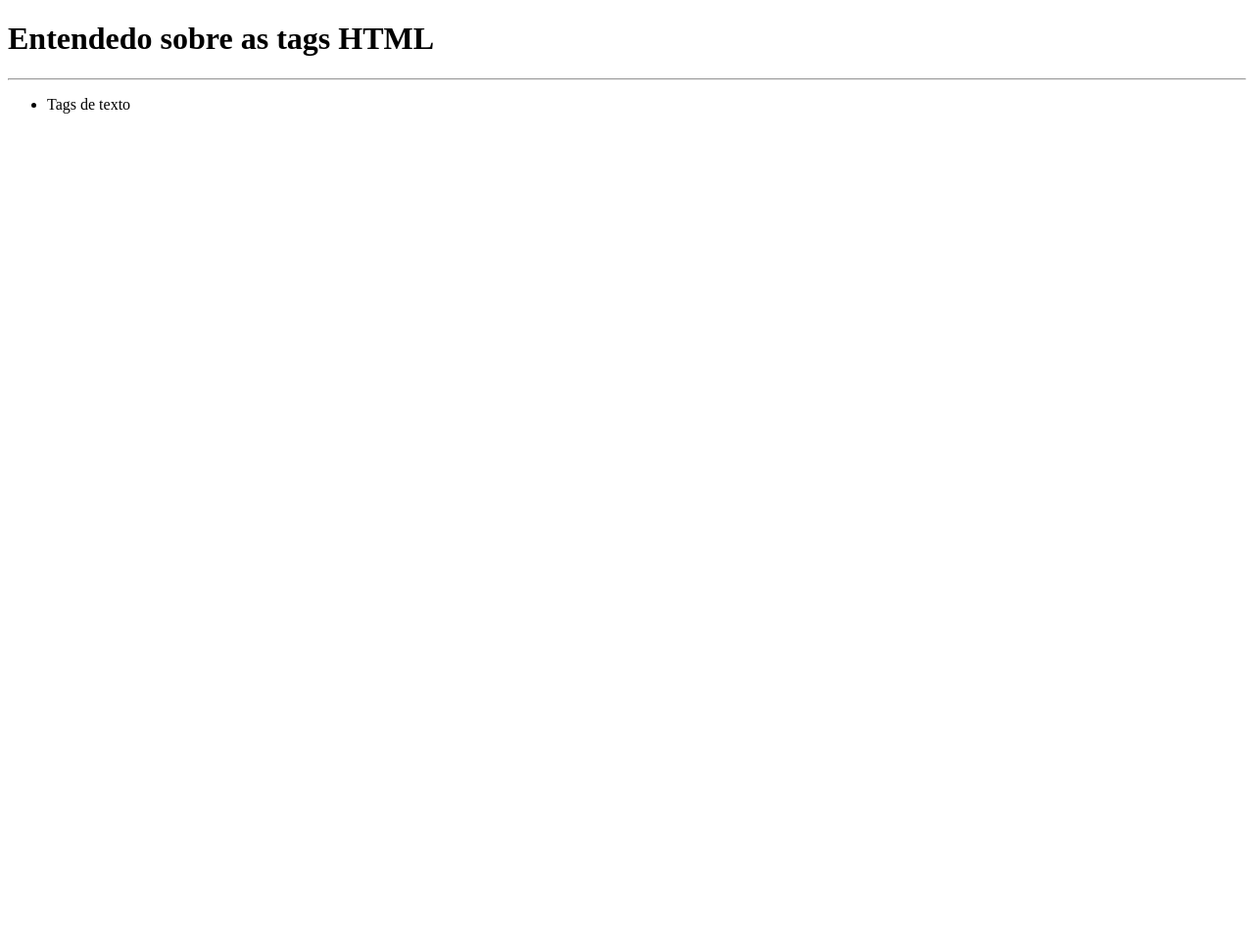
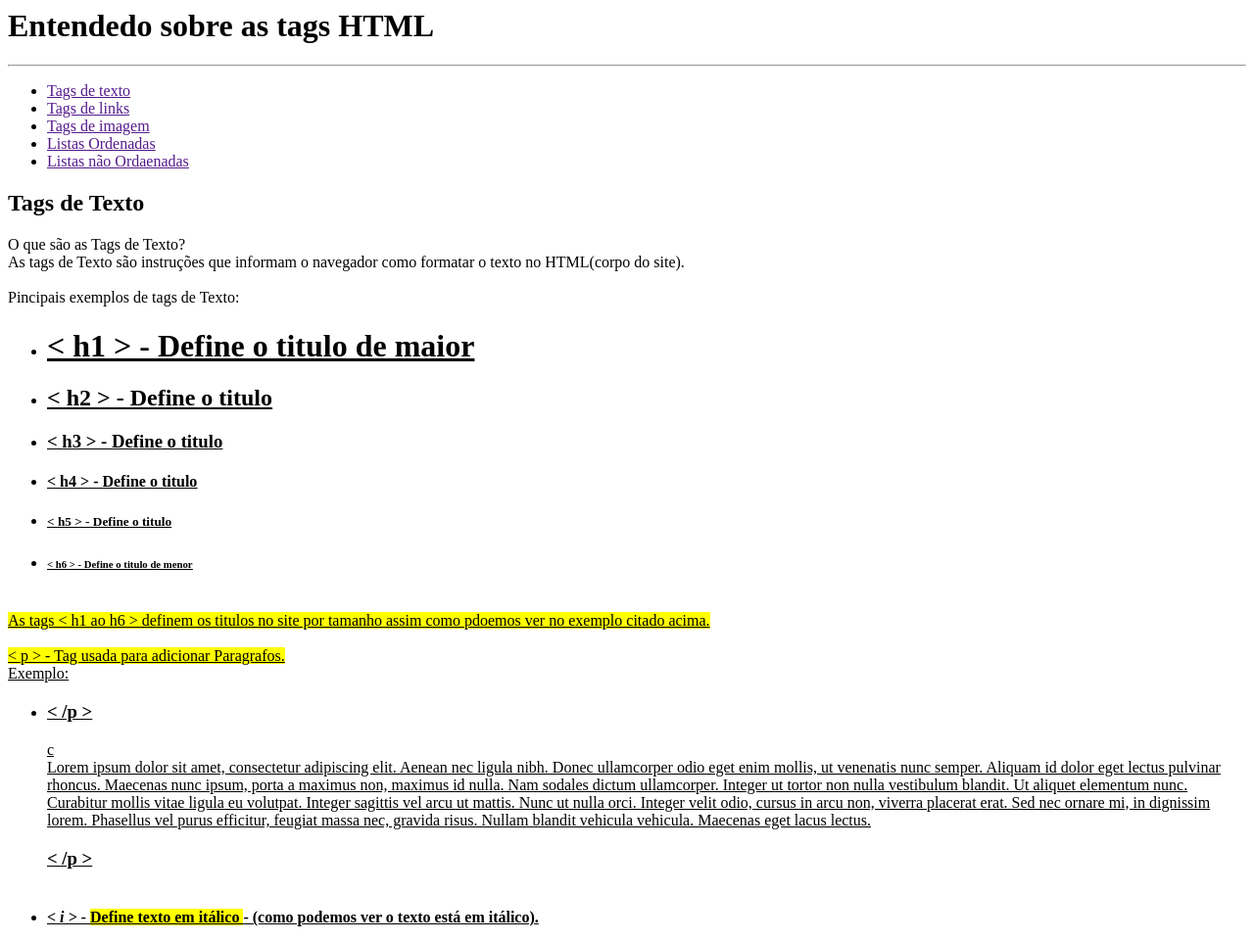
Before and after one commit to Carlosjrv25/Trilha-html-01, a plain HTML site: page src/index.html in a window 1280 px wide. Shown: the whole page at 98% size. Before the commit the page ends 800 px from the top, so only its background shows below. Drawn offline with Linux system fonts and the light colour scheme.

Commit message:
alteração feita

```diff
--- a/src/index.html
+++ b/src/index.html
@@ -1,5 +1,4 @@
-<!DOCTYPE html>
-<html lang="en">
+<html>
 <head>
     <meta charset="UTF-8">
     <meta name="viewport" content="width=device-width, initial-scale=1.0">
@@ -10,11 +9,48 @@
 <body>
 
 <h1>Entendedo sobre as tags HTML</h1>
-<hr/>
+<hr>
 <ul>
-<li>Tags de texto</li>
+    <li><a href="">Tags de texto</li></a>
+    <li><a href="">Tags de links</li></a>
+    <li><a href="">Tags de imagem</li></a>
+    <li><a href="">Listas Ordenadas</li></a>
+    <li><a href="">Listas não Ordaenadas</li></a>
 
 </ul>
+
+<h2>Tags de Texto</h2>
+<p>
+    O que são as Tags de Texto?<br>
+
+ As tags de Texto são instruções que informam o navegador como formatar o texto no HTML(corpo do site). <br><br>
+Pincipais exemplos de tags de Texto:
+   <ul>
+    <li><h1><u>< h1 > - Define o titulo de maior </h1></li>
+    <li><h2><u>< h2 > - Define o titulo </u></h2></li>
+    <li><h3><u>< h3 > - Define o titulo </u></h3></li>
+    <li><h4><u>< h4 > - Define o titulo </u></h4></li>
+    <li><h5><u>< h5 > - Define o titulo</u></h5></li>
+    <li> <h6><u>< h6 > - Define o titulo de menor</u></h6></li>
+</ul><br>
+  <mark> As tags < h1 ao h6 > definem os titulos no site por tamanho assim como pdoemos ver no exemplo citado acima.</mark> <br><br>
+  <mark> < p > - Tag usada para adicionar Paragrafos. </mark><br>
+
+  Exemplo: <br>
+ <ul>
+    <li><h3> < /p > </h3>c<br>
+   <H>Lorem ipsum dolor sit amet, consectetur adipiscing elit. Aenean nec ligula nibh. Donec ullamcorper odio eget enim mollis, ut venenatis nunc semper. Aliquam id dolor eget lectus pulvinar rhoncus. Maecenas nunc ipsum, porta a maximus non, maximus id nulla. Nam sodales dictum ullamcorper. Integer ut tortor non nulla vestibulum blandit. Ut aliquet elementum nunc. Curabitur mollis vitae ligula eu volutpat. Integer sagittis vel arcu ut mattis. Nunc ut nulla orci. Integer velit odio, cursus in arcu non, viverra placerat erat. Sed nec ornare mi, in dignissim lorem. Phasellus vel purus efficitur, feugiat massa nec, gravida risus. Nullam blandit vehicula vehicula. Maecenas eget lacus lectus.</H5>
+   <h3><b> < /p > </b</h3><br><br></li>
+</ul>
+
+</p>
+
+<ul>
+    <li><i> < i	> - </i> <mark> <u> Define texto em itálico </u></mark></I>  - (como podemos ver o texto está em itálico).</li>
+</ul>
+
+ <P>
+ </P>
 
 
 
```
